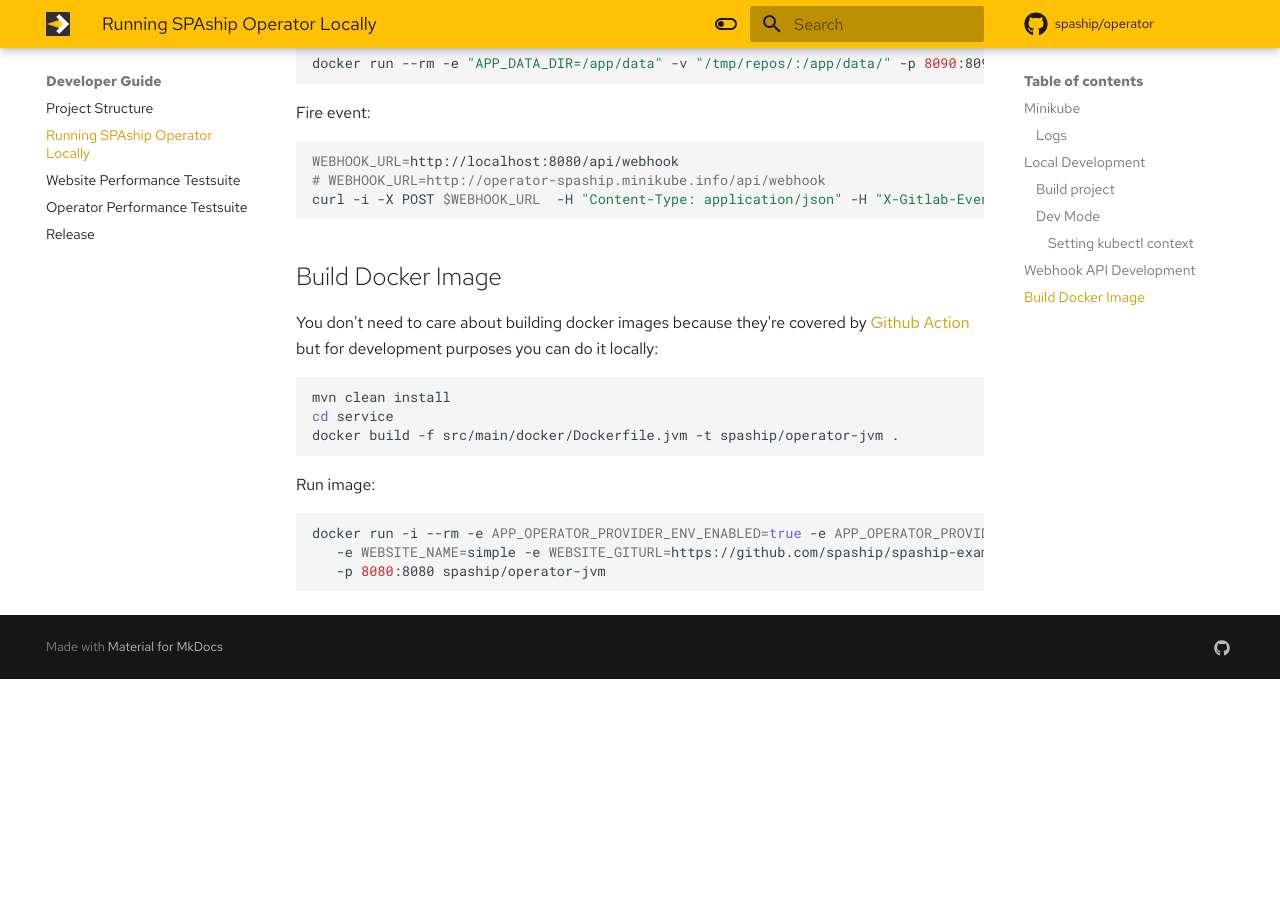
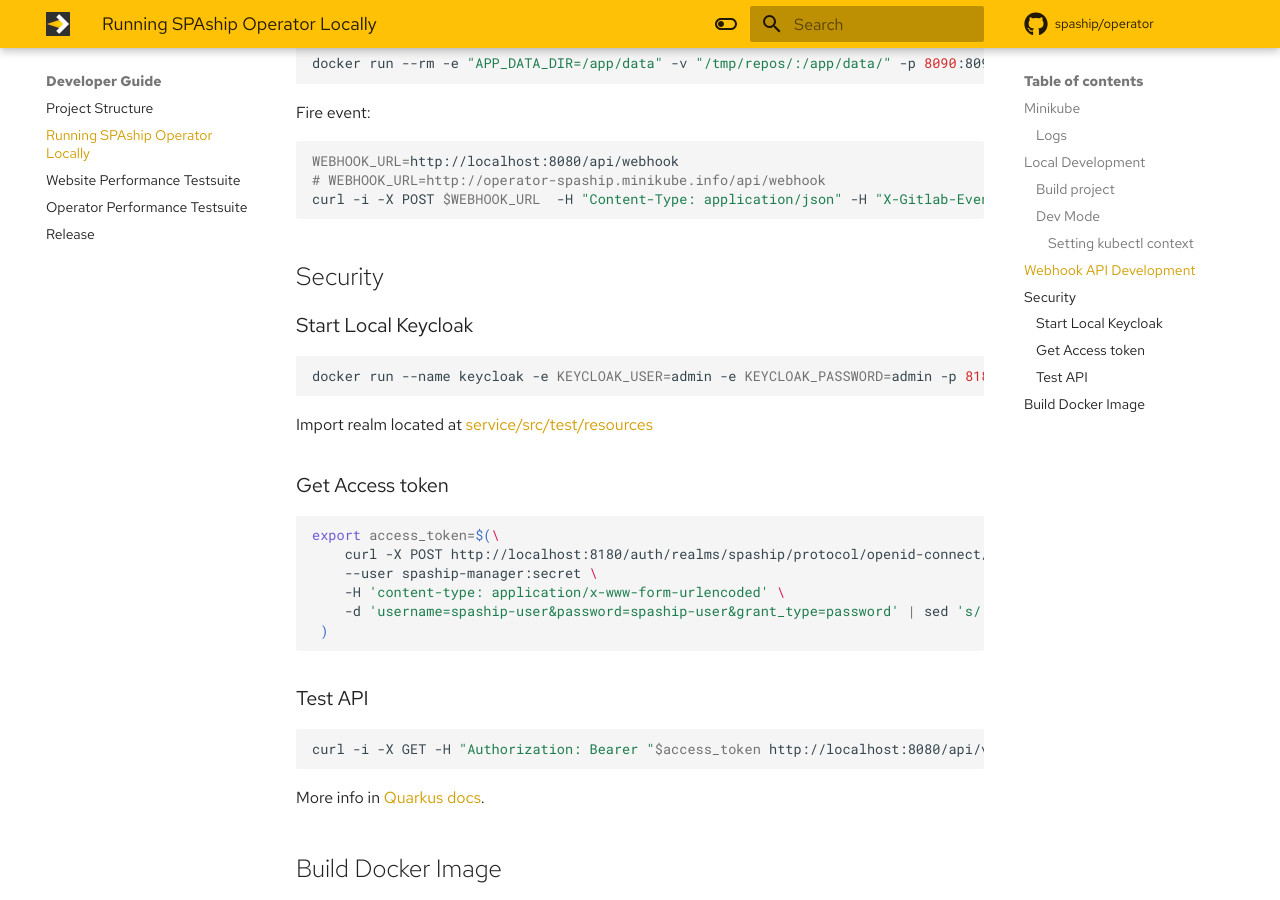
Before and after one commit to spaship/operator, an MkDocs documentation site: the page built from docs/developer-guide/running-locally.md, in a window 1280 px wide and 900 px high, scrolled down 1584 px. Built offline with MkDocs 1.6.1 and Material for MkDocs 9.7.7, drawn with Linux system fonts in a browser that asks for light colours; comment, search, counter and statistics services are not loaded; before the commit the page ends 2263 px from its top, so only the background shows below that.

Commit message:
API Security - Authentication #50

````diff
--- a/docs/developer-guide/running-locally.md
+++ b/docs/developer-guide/running-locally.md
@@ -80,6 +80,34 @@ WEBHOOK_URL=http://localhost:8080/api/webhook
 curl -i -X POST $WEBHOOK_URL  -H "Content-Type: application/json" -H "X-Gitlab-Event: Push Hook" -H "X-Gitlab-Token: TOKENSIMPLE" --data-binary "@src/test/resources/gitlab-push.json"
 ```
 
+## Security
+
+### Start Local Keycloak
+
+```shell
+docker run --name keycloak -e KEYCLOAK_USER=admin -e KEYCLOAK_PASSWORD=admin -p 8180:8080 quay.io/keycloak/keycloak:12.0.4
+```
+
+Import realm located at [service/src/test/resources](https://github.com/spaship/operator/tree/main/service/src/test/resources)
+
+### Get Access token
+```shell
+export access_token=$(\
+    curl -X POST http://localhost:8180/auth/realms/spaship/protocol/openid-connect/token \
+    --user spaship-manager:secret \
+    -H 'content-type: application/x-www-form-urlencoded' \
+    -d 'username=spaship-user&password=spaship-user&grant_type=password' | sed 's/.*access_token":"//g' | sed 's/".*//g' \
+ )
+```
+
+### Test API
+
+```shell
+curl -i -X GET -H "Authorization: Bearer "$access_token http://localhost:8080/api/v1/website/search
+```
+
+More info in [Quarkus docs](https://quarkus.io/guides/security-openid-connect#testing-the-application).
+
 ## Build Docker Image
 
 You don't need to care about building docker images because they're covered by [Github Action](https://github.com/spaship/content-git/actions/workflows/docker-publish.yaml)
````
Also changed, not shown: docs/operator-manual/configuration.md (+2 -0 lines), 11 other files.
